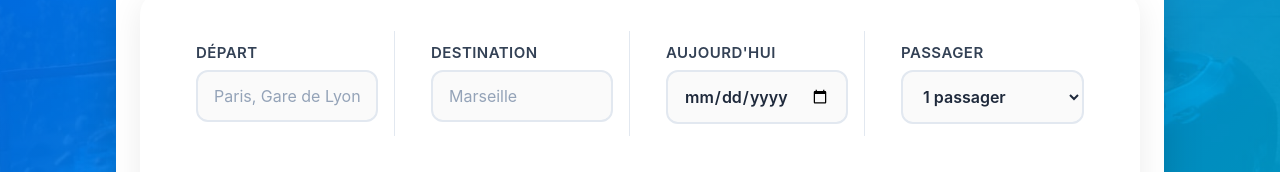
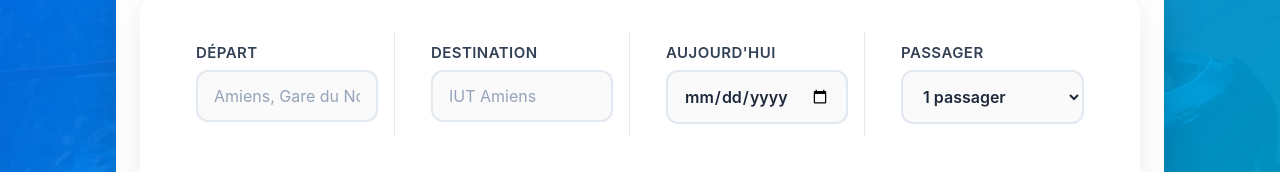
Before and after one commit to clepix21/Fumotion, a React (Create React App) app in the folder app/frontend/: page / in a window 1280 px wide. Shown: the part 343-515 px from the top of the page. Built offline with nearby package versions, Linux system fonts and the light colour scheme; no server answers.

Commit message:
fix: mettre à jour les espaces réservés pour les champs de recherche de départ et de destination

```diff
--- a/app/frontend/src/pages/HomePage.js
+++ b/app/frontend/src/pages/HomePage.js
@@ -120,7 +120,7 @@ export default function HomePage() {
                     <label className="form-label">Départ</label>
                     <input
                       type="text"
-                      placeholder="Paris, Gare de Lyon"
+                      placeholder="Amiens, Gare du Nord"
                       className="form-input"
                       value={searchData.departure}
                       onChange={(e) => setSearchData({ ...searchData, departure: e.target.value })}
@@ -131,7 +131,7 @@ export default function HomePage() {
                     <label className="form-label">Destination</label>
                     <input
                       type="text"
-                      placeholder="Marseille"
+                      placeholder="IUT Amiens"
                       className="form-input"
                       value={searchData.arrival}
                       onChange={(e) => setSearchData({ ...searchData, arrival: e.target.value })}
```
